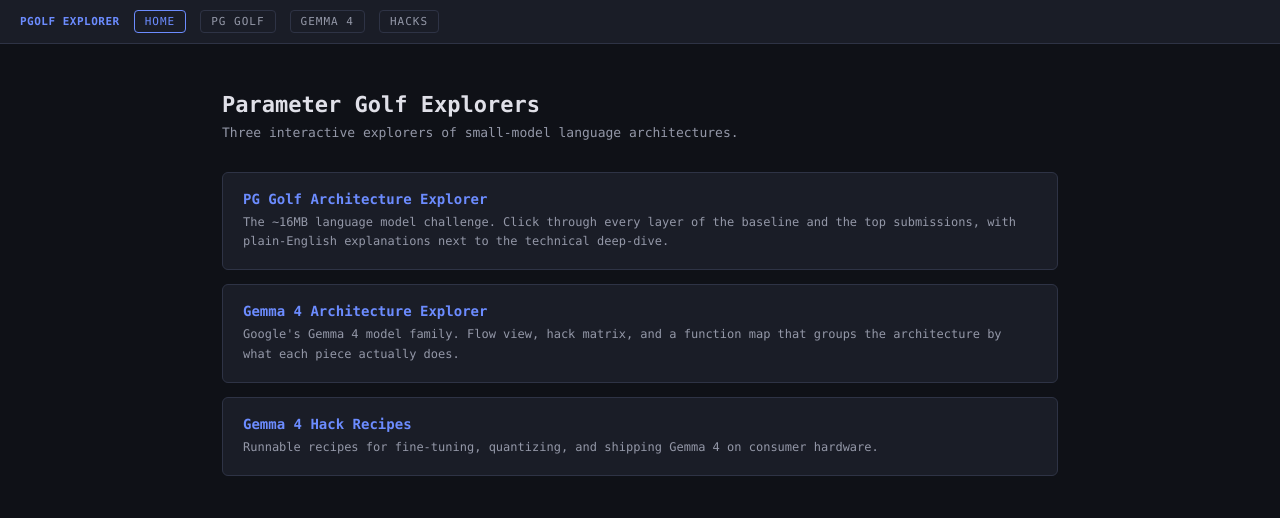
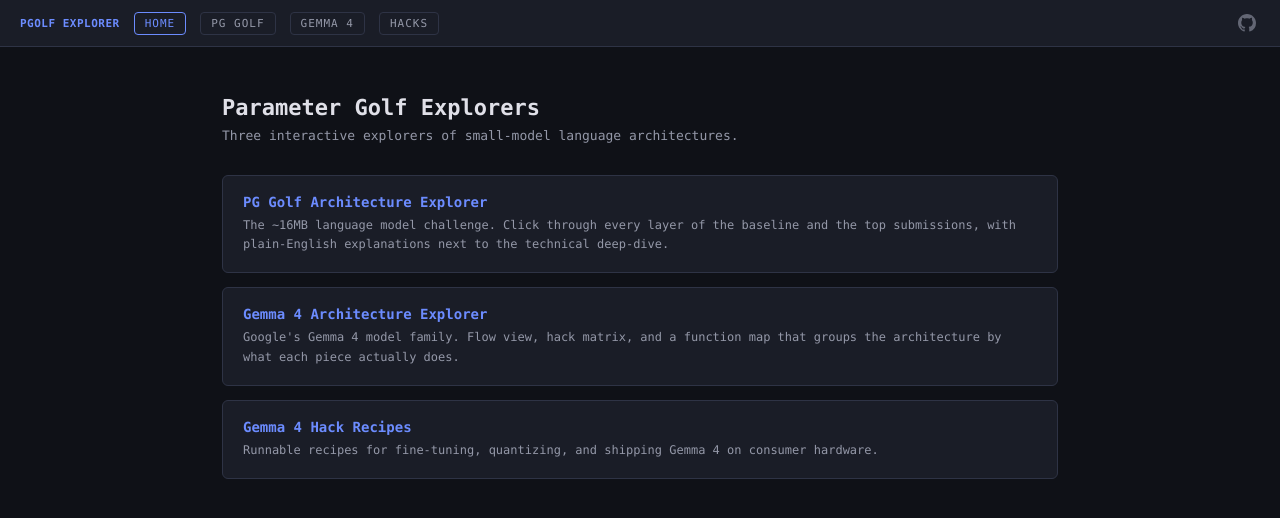
Before and after one commit to sdawka/pgolf-explorer, an Astro site: page / in a window 1280 px wide. Built offline with nearby package versions, Linux system fonts and the light colour scheme; Astro itself is replaced by a stand-in of ours.

Commit message:
Add GitHub repo link to nav bar

```diff
--- a/src/layouts/BaseLayout.astro
+++ b/src/layouts/BaseLayout.astro
@@ -23,6 +23,9 @@
       <a href="/explorer" class={activeRoute === 'explorer' ? 'active' : ''}>PG Golf</a>
       <a href="/gemma" class={activeRoute === 'gemma' ? 'active' : ''}>Gemma 4</a>
       <a href="/hacks" class={activeRoute === 'hacks' ? 'active' : ''}>Hacks</a>
+      <a href="https://github.com/sdawka/pgolf-explorer" target="_blank" rel="noopener noreferrer" class="github-link" title="View on GitHub">
+        <svg width="18" height="18" viewBox="0 0 16 16" fill="currentColor"><path d="M8 0C3.58 0 0 3.58 0 8c0 3.54 2.29 6.53 5.47 7.59.4.07.55-.17.55-.38 0-.19-.01-.82-.01-1.49-2.01.37-2.53-.49-2.69-.94-.09-.23-.48-.94-.82-1.13-.28-.15-.68-.52-.01-.53.63-.01 1.08.58 1.23.82.72 1.21 1.87.87 2.33.66.07-.52.28-.87.51-1.07-1.78-.2-3.64-.89-3.64-3.95 0-.87.31-1.59.82-2.15-.08-.2-.36-1.02.08-2.12 0 0 .67-.21 2.2.82.64-.18 1.32-.27 2-.27s1.36.09 2 .27c1.53-1.04 2.2-.82 2.2-.82.44 1.1.16 1.92.08 2.12.51.56.82 1.27.82 2.15 0 3.07-1.87 3.75-3.65 3.95.29.25.54.73.54 1.48 0 1.07-.01 1.93-.01 2.2 0 .21.15.46.55.38A8.01 8.01 0 0016 8c0-4.42-3.58-8-8-8z"/></svg>
+      </a>
     </nav>
     <slot />
   </body>
--- a/src/styles/theme.css
+++ b/src/styles/theme.css
@@ -64,3 +64,12 @@
   color: var(--accent);
   border-color: var(--accent);
 }
+.site-nav .github-link {
+  margin-left: auto;
+  display: flex;
+  align-items: center;
+  border: none;
+  padding: 4px;
+  opacity: 0.6;
+}
+.site-nav .github-link:hover { opacity: 1; border: none; }
```
